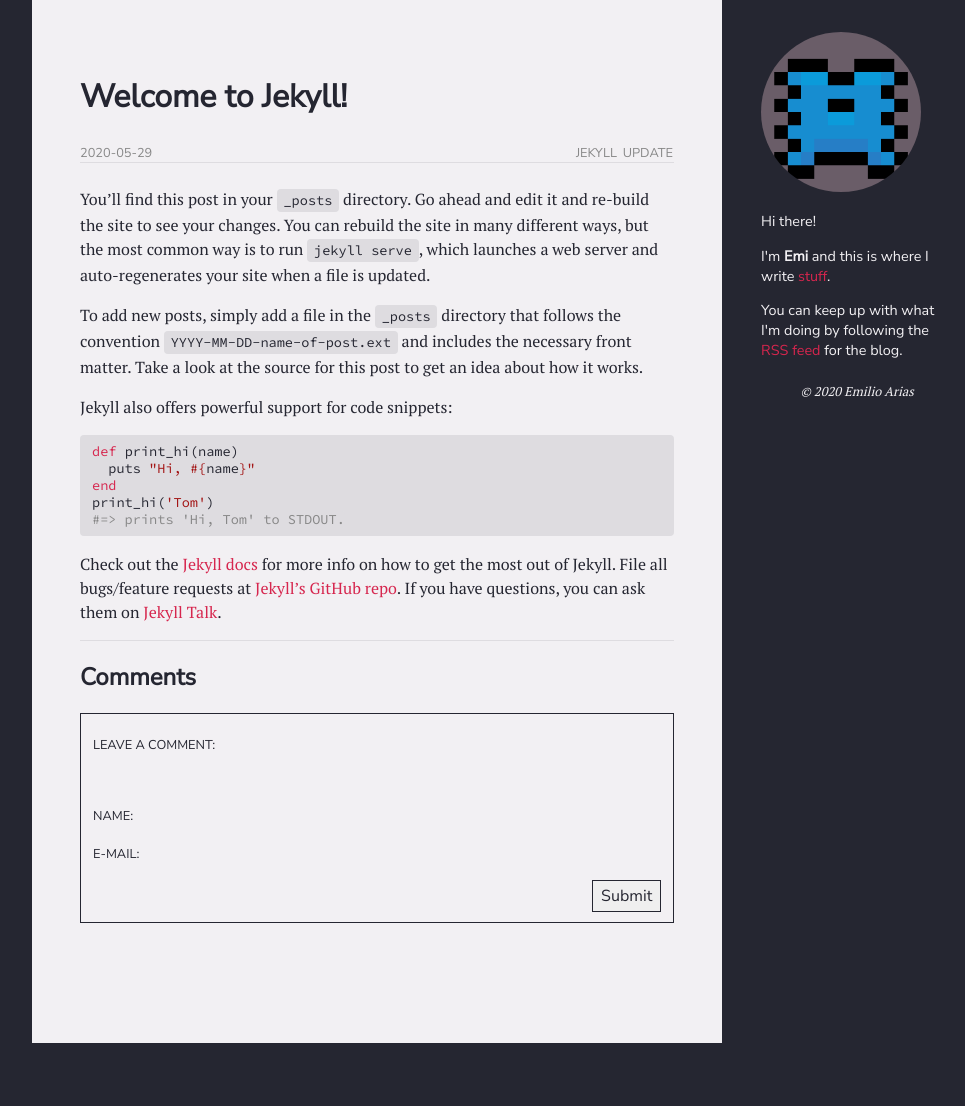
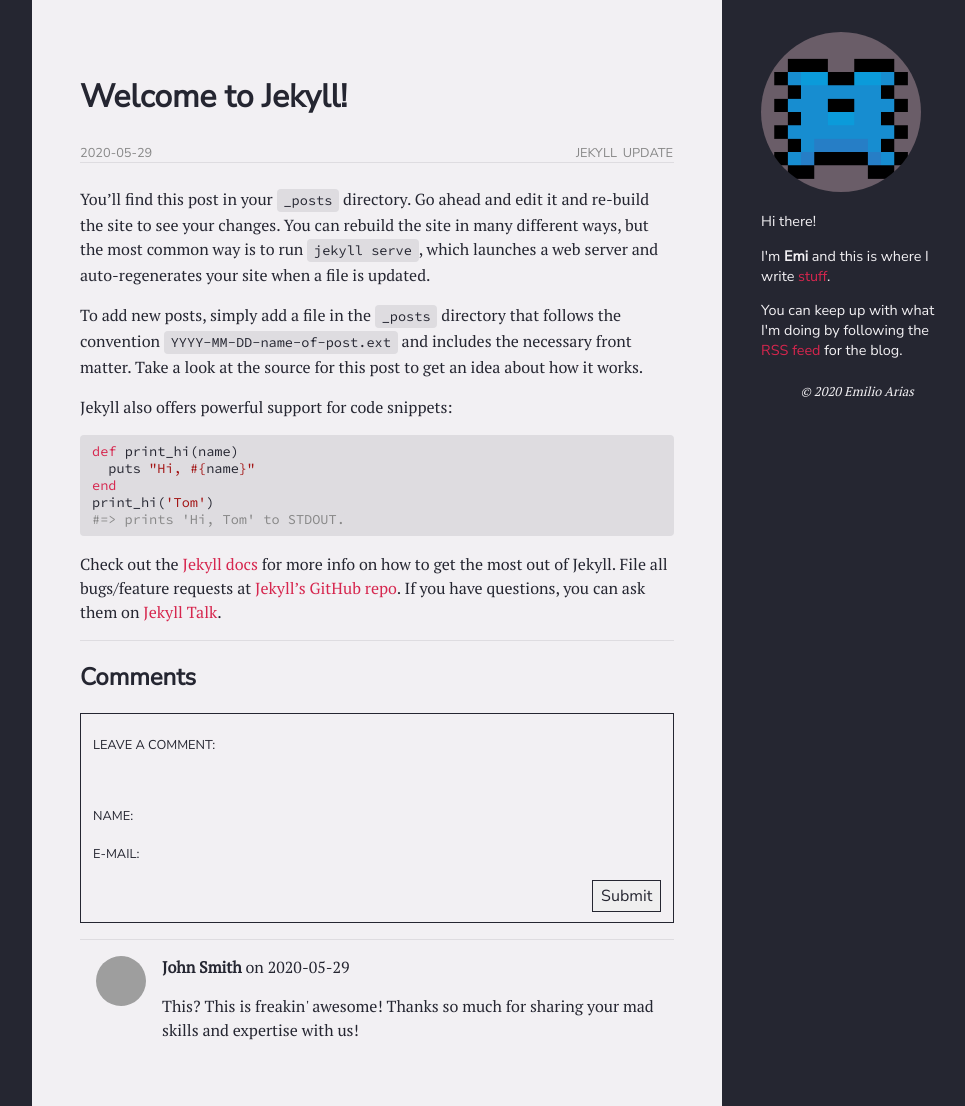
Before and after one commit to ariasemis/ariasemis.github.io, a Jekyll site: the page built from _posts/2020-05-29-welcome-to-jekyll.markdown, in a window 1280 px wide and 1106 px high. Shown: the whole window, without its empty margins (128-1093 px from the left). Built offline with Jekyll 4.4.1, drawn with Linux system fonts in a browser that asks for light colours; grey boxes are pictures that could not be loaded.

Commit message:
comment list style

```diff
--- a/_includes/post-comments.html
+++ b/_includes/post-comments.html
@@ -1,7 +1,6 @@
 <section id="comments">
     <h2>Comments</h2>
 
-    <!-- submit -->
     <form method="POST" >
 
         <fieldset>
@@ -28,6 +27,22 @@
         <button>Submit</button>
     </form>
 
-    <!-- TODO: comment list -->
+    <div class="comment-list">
+        <div class="comment-item">
+            <img class="comment-avatar" src="https://www.gravatar.com/avatar/?d=mm&amp;s=50" alt="John Smith">
+            <div>
+                <header>
+                    <strong>John Smith</strong>
+                    on
+                    <time>{{ "2020-05-29 13:05:28 -0300" | date: "%Y-%m-%d" }}</time>
+                </header>
+                <div>
+                    <p>
+                        This? This is freakin' awesome! Thanks so much for sharing your mad skills and expertise with us!
+                    </p>
+                </div>
+            </div>
+        </div>
+    </div>
 
 </section>
--- a/_sass/partials/_look.scss
+++ b/_sass/partials/_look.scss
@@ -210,3 +210,25 @@
         }
     }
 }
+
+.comment-list {
+    list-style-type: none;
+    margin: 1rem 0;
+    padding: 1rem 0 0;
+    border-top: solid 1px $color_shadow_light;
+
+    .comment-item {
+        display: flex;
+        align-items: flex-start;
+    }
+
+    .comment-avatar {
+        border-radius: 50px;
+        max-width: 50px;
+        margin: 0 1rem;
+
+        @media only screen and (max-width: 40rem) {
+            margin: 0 0.5rem;
+        }
+    }
+}
```
